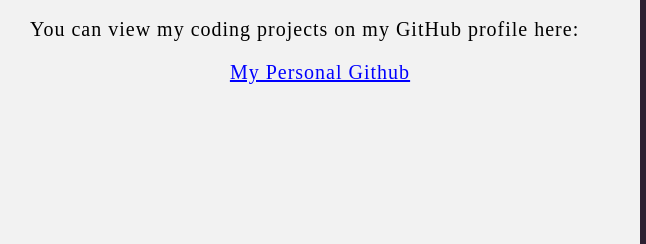
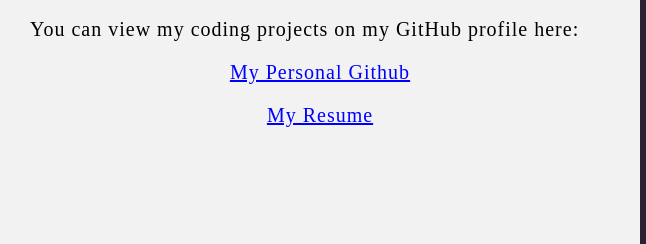
Before and after one commit to KDHaugen/KDHaugen.github.io, a plain HTML site: page index.html in a window 1280 px wide. Shown: the part 877-1121 px from the top of the page, 0-646 px from the left. Drawn offline with Linux system fonts and the light colour scheme.

Commit message:
added resume

```diff
--- a/index.html
+++ b/index.html
@@ -78,6 +78,7 @@
                     You can view my coding projects on my GitHub profile here:
                     <br>
                     <p class="center"><a href="https://github.com/PANDABOMB-RoA" target="_blank">My Personal Github</a></p>
+                    <p class="center"><a href="resume/Resume102921.pdf" target="_blank">My Resume</a></p>
                 </p>
             </div>
             <!--Right column-->
```
Also changed, not shown: 1 other file.
